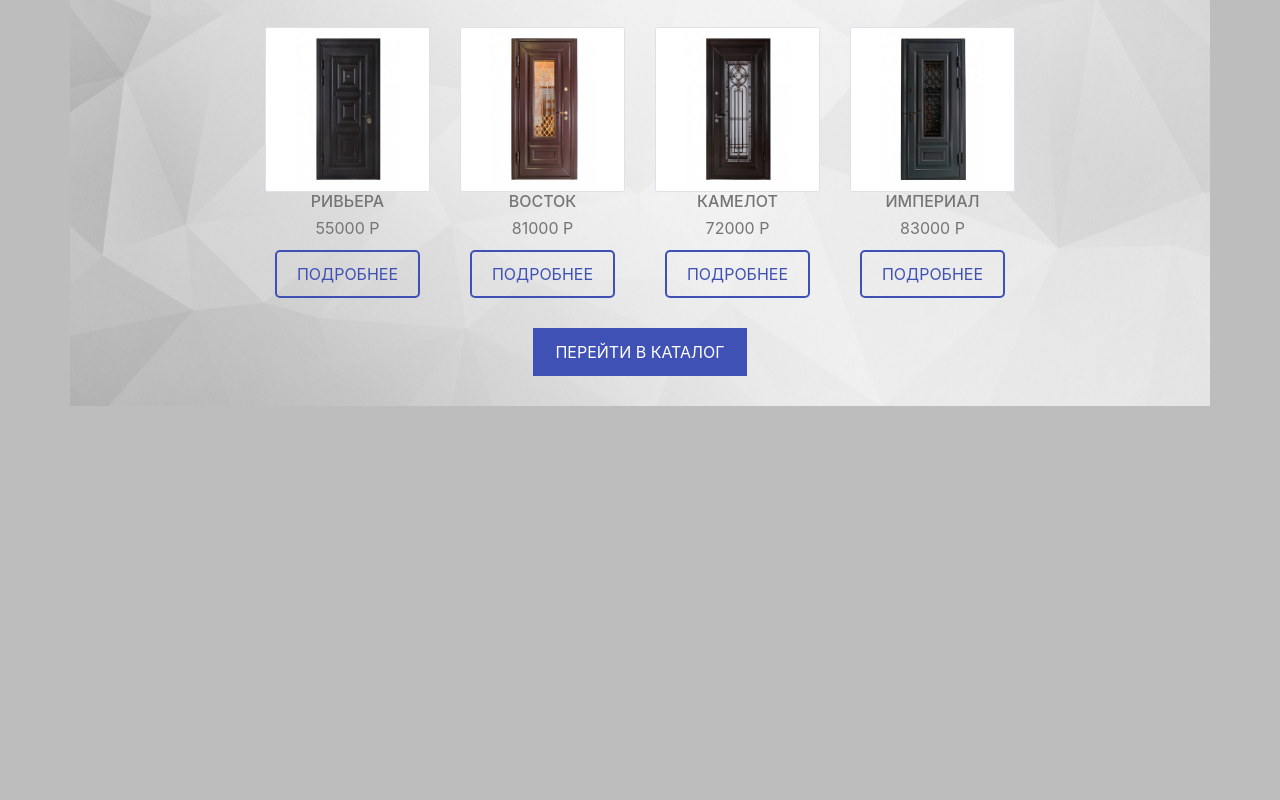
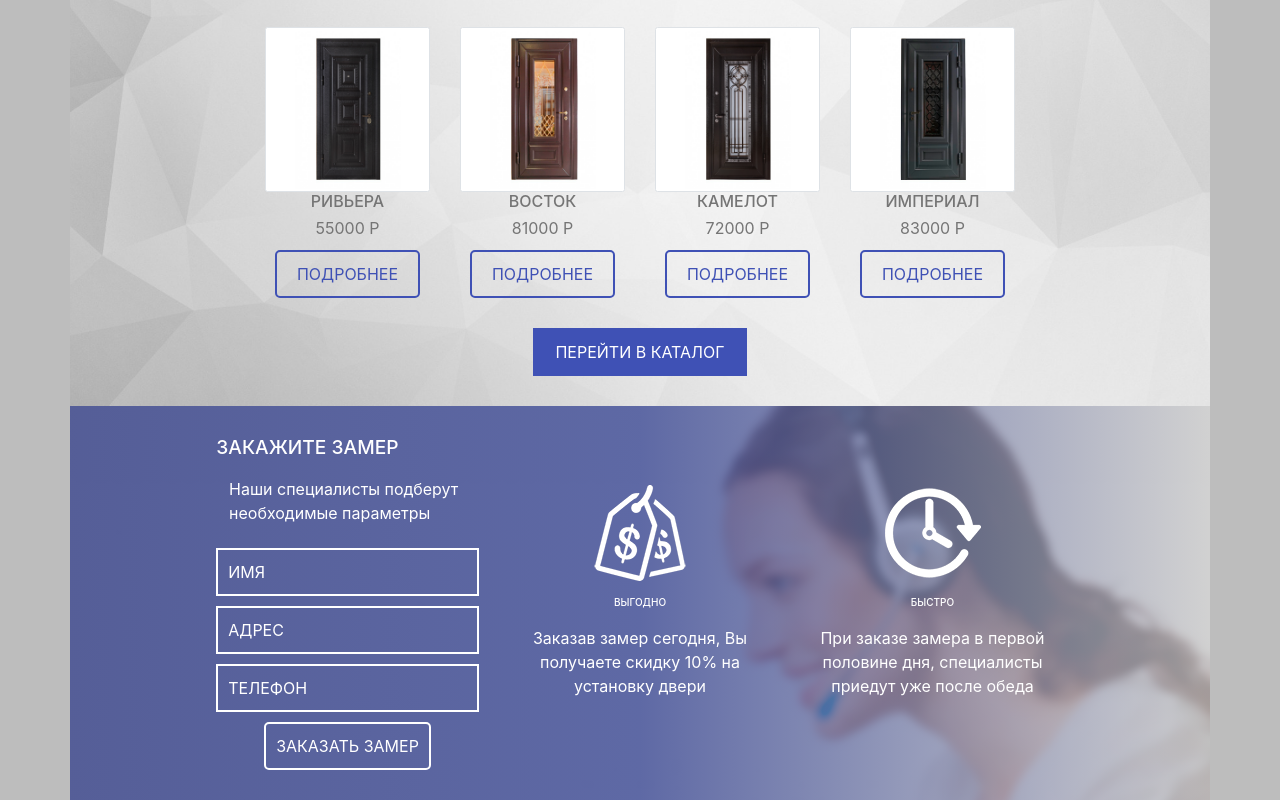
Before and after one commit to Vit0607/dveriBS4, a plain HTML site: page index.html in a window 1280 px wide. Shown: the part 1699-2499 px from the top of the page. Before the commit the page ends 2105 px from the top, so only its background shows below. Drawn offline with Linux system fonts and the light colour scheme.

Commit message:
форма обратной связи

```diff
--- a/css/main.scss
+++ b/css/main.scss
@@ -14,6 +14,32 @@ $divider-color: #BDBDBD;
     background-size: cover;
 }
 
+@mixin gradient-bg($color1, $color2, $color3) {
+    content: "";
+    position: absolute;
+    top: 0;
+    right: 0;
+    left: 0;
+    bottom: 0;
+    background-image: linear-gradient(left, $color1 0%, $color2 50%, $color3 100%);
+    opacity: 0.6;
+}
+
+//Текст placeholder
+@mixin input-color($placeholder-color) {
+    &::-webkit-input-placeholder {
+        color: $placeholder-color;
+    }
+
+    &::-moz-input-placeholder {
+        color: $placeholder-color;
+    }
+
+    &::-ms-input-placeholder {
+        color: $placeholder-color;
+    }
+}
+
 html {
     font-size: 10px;
 }
@@ -22,10 +48,12 @@ body {
     font-size: 16px;
     background-color: $divider-color;
     color: $secondary-text-color;
+
     //Фикс контейнера
     .container {
         padding: 0;
     }
+
     //Заголовок
     .title {
         overflow: hidden;
@@ -160,18 +188,7 @@ body {
                 border-radius: 0.5rem;
                 margin-top: 1.5rem;
                 margin-bottom: 1.5rem;
-
-                &::-webkit-input-placeholder {
-                    color: $primary-color;
-                }
-
-                &::-moz-input-placeholder {
-                    color: $primary-color;
-                }
-
-                &::-ms-input-placeholder {
-                    color: $primary-color;
-                }
+                @include input-color($primary-color);
             }
         }
     }
@@ -180,11 +197,13 @@ body {
     .popcat {
         @include background-img('../img/background.jpg');
         padding-bottom: 4rem;
+
         a {
             display: flex;
             align-items: center;
             justify-content: center;
             text-decoration: none;
+
             p {
                 padding: 0;
                 margin: 0;
@@ -196,14 +215,17 @@ body {
                 z-index: 100;
                 transition: all 1s;
             }
+
             img {
                 transition: all 0.5s;
             }
+
             &:hover {
                 img {
                     background-color: $primary-color-light;
                     transform: scale(1.1);
                 }
+
                 p {
                     transform: scale(0.9);
                 }
@@ -216,24 +238,21 @@ body {
         @include background-img('../img/adv.jpg');
         color: $primary-color-text;
         position: relative;
+
         &::before {
-            content: "";
-            position: absolute;
-            top: 0;
-            right: 0;
-            left: 0;
-            bottom: 0;
-            background-image: linear-gradient(left, $primary-color-dark 0%, $primary-color 50%, $primary-color-light 100%);
-            opacity: 0.6;
+            @include gradient-bg($primary-color-dark, $primary-color, $primary-color-light);
         }
+
         .row {
             padding: 3em 0;
         }
+
         h6 {
             margin: 1rem 0;
             font-weight: bold;
             font-size: 1em;
         }
+
         p {
             font-size: 0.7em;
         }
@@ -246,11 +265,61 @@ body {
         .row {
             padding-bottom: 3rem;
         }
+
         .row:first-child {
             padding-bottom: 0;
         }
+
         h6 {
             font-size: 1em;
         }
     }
+
+    //Заказать замер
+    .form_zamer {
+        position: relative;
+        @include background-img('../img/fiedback.png');
+
+        &::before {
+            @include gradient-bg($primary-color-dark, $primary-color, $primary-color-text);
+        }
+
+        .row {
+            padding: 3rem 0;
+        }
+
+        h5 {
+            font-size: 1.2em;
+        }
+
+        h6 {
+            font-size: 1rem;
+        }
+
+        p {
+            padding: 0.8em;
+        }
+
+        img {
+            margin-bottom: 1.5rem;
+            transition: all 0.5s;
+
+            &:hover {
+                transform: scale(1.2);
+            }
+        }
+        input {
+            width: 100%;
+            padding: 1rem;
+            background: transparent;
+            border: 2px solid $primary-color-text;
+            margin-bottom: 1rem;
+            @include input-color($primary-color-text);
+        }
+        button {
+            color: $primary-color-text;
+            border: 2px solid $primary-color-text;
+            padding: 1rem;
+        }
+    }
 }
--- a/index.html
+++ b/index.html
@@ -193,6 +193,35 @@
             </div>
         </div>
     </div>
+    <!-- Заказать замер -->
+    <div class="container form_zamer text-white">
+        <div class="row text-center justify-content-center">
+            <div class="col-md-12 col-lg-3 align-self-center text-left">
+                <div>
+                    <h5 class="text-uppercase">Закажите замер</h5>
+                    <p>Наши специалисты подберут необходимые параметры</p>
+                </div>
+                <form action="" class="text-center">
+                    <div>
+                        <input type="text" placeholder="ИМЯ">
+                        <input type="text" placeholder="АДРЕС">
+                        <input type="text" placeholder="ТЕЛЕФОН">
+                        <button class="btn text-uppercase">Заказать замер</button>
+                    </div>
+                </form>
+            </div>
+            <div class="col-md-5 col-lg-3 align-self-center">
+                <img src="img/img_1.png" alt="" class="img-fluid">
+                <h6 class="text-uppercase">Выгодно</h6>
+                <p>Заказав замер сегодня, Вы получаете скидку 10% на установку двери</p>
+            </div>
+            <div class="col-md-5 col-lg-3 align-self-center">
+                <img src="img/img_2.png" alt="" class="img-fluid">
+                <h6 class="text-uppercase">Быстро</h6>
+                <p>При заказе замера в первой половине дня, специалисты приедут уже после обеда</p>
+            </div>
+        </div>
+    </div>
 
     <script src="js/jquery-3.5.1.min.js"></script>
     <script src="js/bootstrap.min.js"></script>
```
Also changed, not shown: css/main.css, 1 other file.
